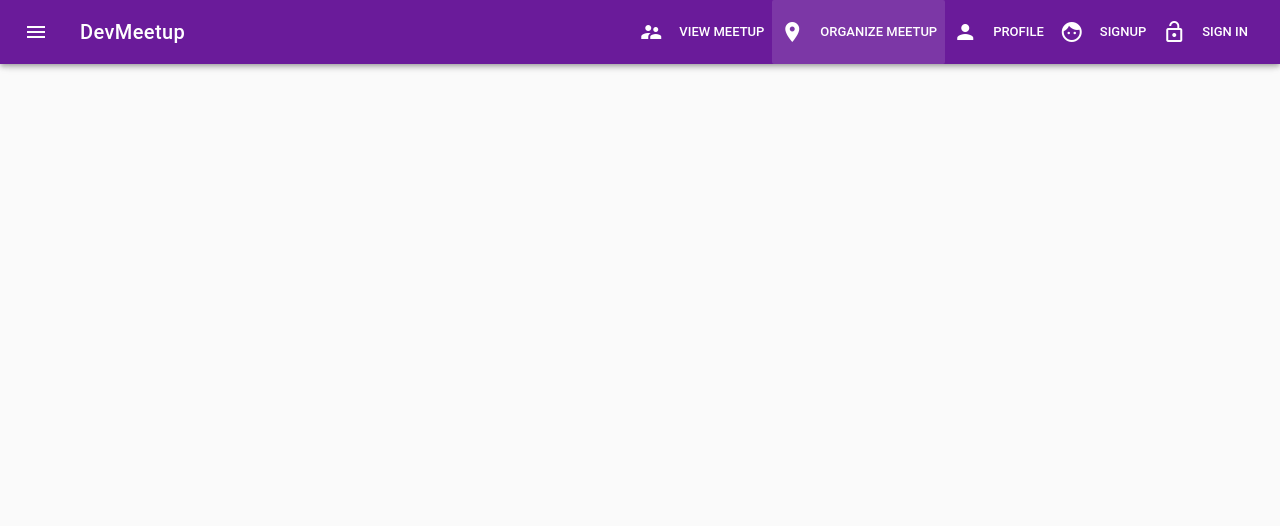
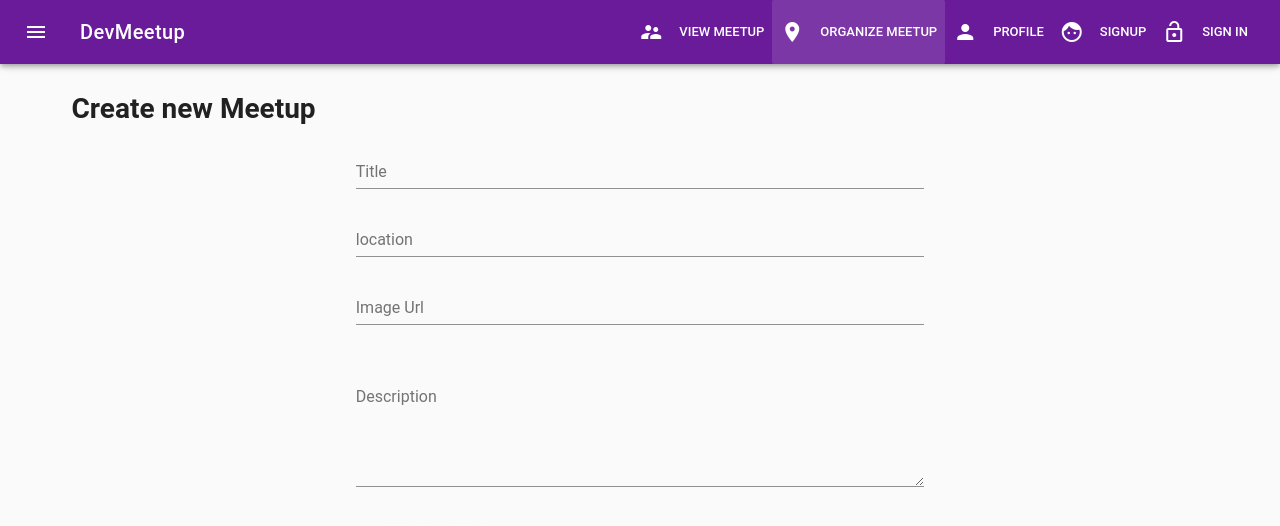
Before and after one commit to Tusharg1999/event-managing, a Vue app: page /createmeetup in a window 1280 px wide. Shown: the top 526 px of the page. Built offline with nearby package versions, Linux system fonts and the light colour scheme; a small style sheet from the web is missing.

Commit message:
organize meetup

```diff
--- a/src/components/meetup/CreateMeetup.vue
+++ b/src/components/meetup/CreateMeetup.vue
@@ -0,0 +1,92 @@
+<template>
+    <v-container>
+        <v-layout row>
+            <v-flex xs12>
+                <h1>Create new Meetup</h1>
+                <form @submit.prevent="onCreateMeetup" style="margin-top:10px">
+                       <v-layout>
+                           <v-flex xs12 sm6 offset-sm3>
+                               <v-text-field
+                               name="title"
+                               label="Title"
+                               id="title"
+                               v-model="title"
+                               required>
+                               </v-text-field>
+                               <v-text-field
+                                       name="location"
+                                       label="location"
+                                       id="location"
+                                       v-model="location"
+                                       required>
+                               </v-text-field>
+                               <v-text-field
+                                       name="Image"
+                                       label="Image Url"
+                                       id="imageUrl"
+                                       v-model="imageUrl"
+                                       required>
+                               </v-text-field>
+                               <v-layout>
+                                   <v-flex sm6>
+                                       <img v-bind:src="imageUrl" height="200px">
+                                   </v-flex>
+                               </v-layout>
+
+                               <v-text-field
+                                       name="description"
+                                       label="Description"
+                                       id="description"
+                                       multi-line
+                                       required>
+                               </v-text-field>
+                           </v-flex>
+                       </v-layout>
+                <v-layout row>
+                    <v-flex xs12 sm6 offset-sm3>
+                        <v-spacer></v-spacer>
+                    <v-btn
+                           type="submit" :disabled="formIsValid" dark class="purple darken-3">Create Meetup
+                    </v-btn>
+                    </v-flex>
+                </v-layout>
+                </form>
+            </v-flex>
+        </v-layout>
+    </v-container>
+</template>
+<script>
+    export default {
+        data () {
+            return{
+                title:'',
+                location:'',
+                imageUrl:'',
+                description:''
+            }
+
+        },
+        computed:{
+            formIsValid()
+            { return  this.title==='' &&
+                this.location==='' &&
+                this.imageUrl==='' &&
+                this.description===''
+            }
+        },
+        methods:{
+            onCreateMeetup()
+            {
+                const values={
+                    title: this.title,
+                    description: this.description,
+                    location: this.location,
+                    imageUrl: this.imageUrl,
+                    date:new Date()
+                }
+                this.$store.dispatch('createMeetup',values)
+            }
+        }
+
+    }
+</script>
--- a/src/components/meetup/Meetup.vue
+++ b/src/components/meetup/Meetup.vue
@@ -4,9 +4,9 @@
             <v-flex xs12>
                 <v-card>
                     <v-card-title>
-                        <h2 class="purple--text">{{meetup.title}}</h2>
+                        <h2 class="purple--text">Delhi</h2>
                     </v-card-title>
-                    <v-card-media v-bind:src='meetup.imageUrl'
+                    <v-card-media src='https://static.toiimg.com/thumb/49450573/How-to-reach-Delhi.jpg?width=748&height=499'
                     height="600px">
                     </v-card-media>
                     <v-card-text>
@@ -26,7 +26,6 @@
 </template>
 <script>
     export default {
-        props:["id"],
         computed:
             {
                 meetup(){
--- a/src/main.js
+++ b/src/main.js
@@ -38,7 +38,6 @@ const router=new VueRouter({
     {
       path:'/meetup/:id',
       component:Meetup
-      ,props:true
     },
     {
       path:'/profile',
--- a/src/store/index.js
+++ b/src/store/index.js
@@ -22,8 +22,21 @@ export const store = new Vuex.Store({
             registeredMeetups: ['meetupid_delhi']
         }
     },
-    mutations: {},
-    actions: {},
+    mutations: {
+        createMeetup(state,payload){
+            state.loadedMeetups.push(payload)
+        }
+    },
+    actions: {
+        createMeetup({commit},payload)
+        {const meetup={
+            title:payload.title,
+            imageUrl:payload.imageUrl,
+            location:payload.location
+        }
+        commit("createMeetup",meetup)
+        }
+    },
     getters: {
         loadedMeetups(state) {
             return state.loadedMeetups.sort((meetupA, meetupB) => {
```
Also changed, not shown: src/App.vue (line endings or trailing spaces).
